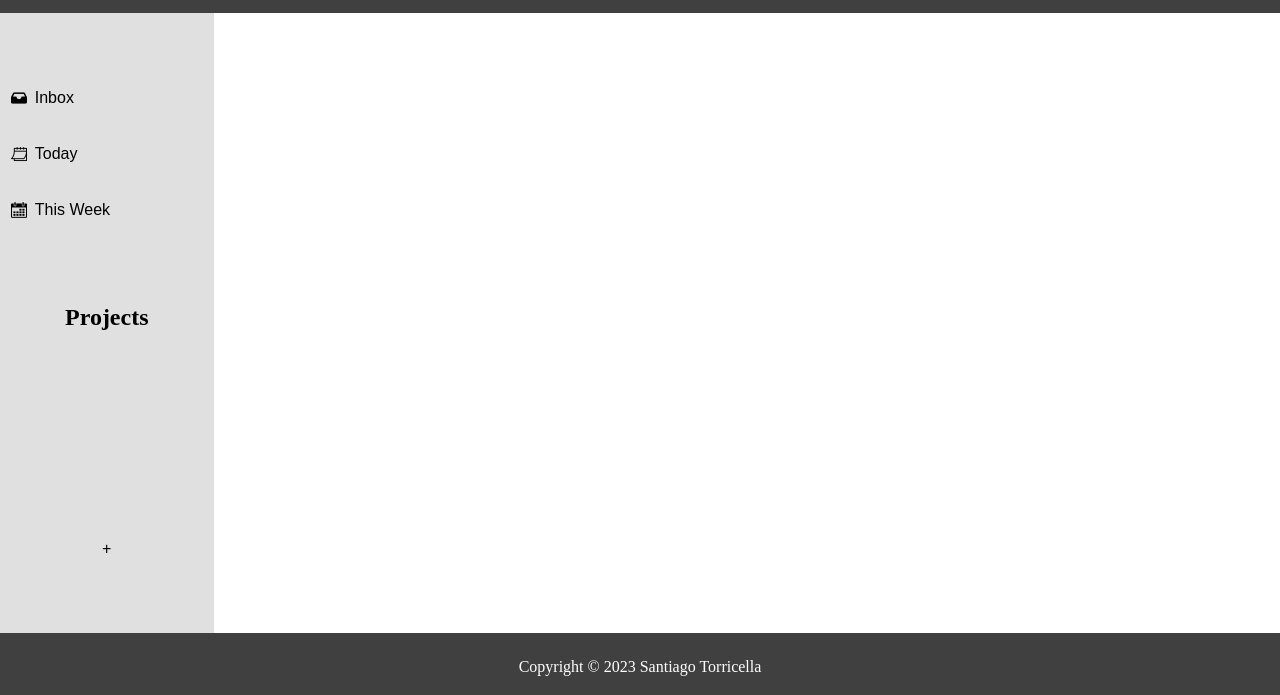
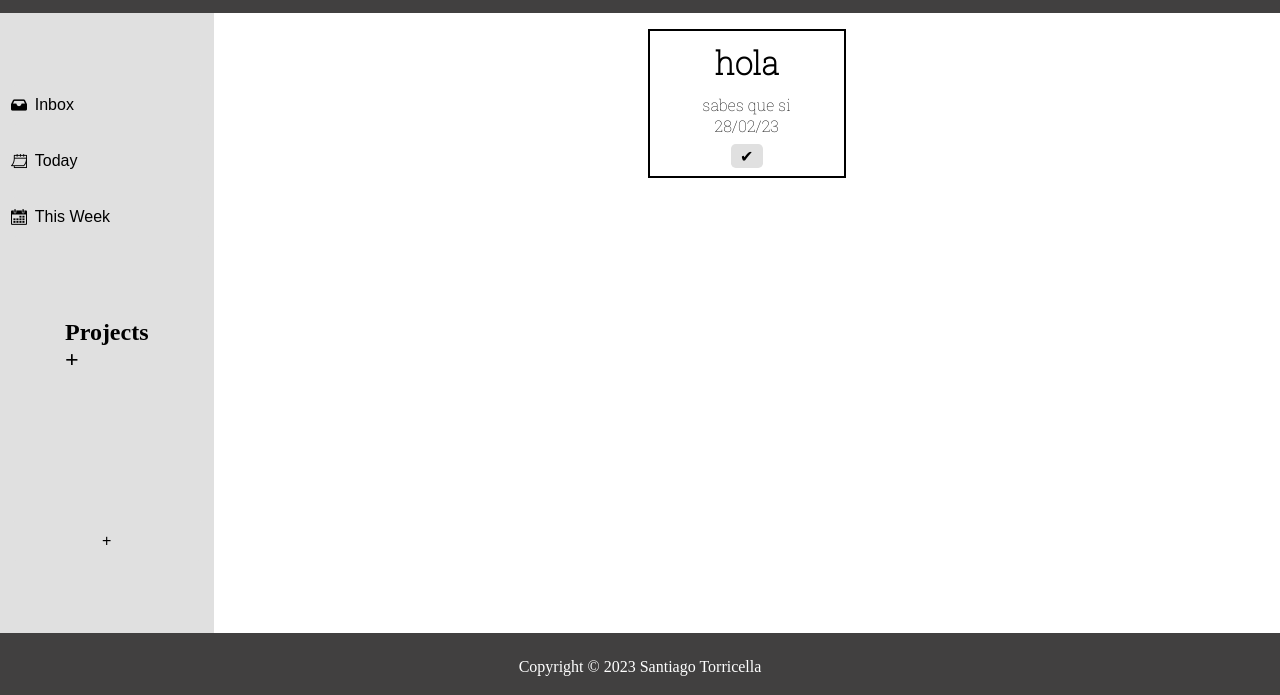
Before and after one commit to SantiagoTorricella/To-do-list, a website built with webpack: page dist/index.html in a window 1280 px wide. Shown: the part 105-800 px from the top of the page. Built offline with nearby package versions, Linux system fonts and the light colour scheme.

Commit message:
Task and project functionality reachead

```diff
--- a/src/modules/ToDo.js
+++ b/src/modules/ToDo.js
@@ -1,7 +1,7 @@
 const createToDo = (name, description, date) => {
-  // this.name = name;
-  // this.description = description;
-  // this.date = date;
+  globalThis.name = name;
+  globalThis.description = description;
+  globalThis.date = date;
   return { name, description, date };
 };
 
--- a/src/modules/dom.js
+++ b/src/modules/dom.js
@@ -6,10 +6,18 @@ const body = document.querySelector(".project-preview");
 const addButton = document.querySelector(".nav__add-button");
 const pushButton = document.querySelector(".modal__add-button");
 const modal = document.querySelector(".modal");
+const showAddProject = document.querySelector(".nav__projects-title");
+const projectModal = document.querySelector(".nav__project-add-popup");
+const projectList = document.querySelector(".nav__projects");
+const addProject = document.querySelector(".nav__add-project-button");
 
-//Show modal button
+//Show modal on click
 addButton.addEventListener("click", () => {
   modal.showModal();
+});
+
+showAddProject.addEventListener("click", () => {
+  projectModal.style.visibility = "visible";
 });
 
 //Push to do on screen
@@ -23,7 +31,7 @@ function pushToDo(todo) {
   toDoCard.appendChild(toDoTitle);
 
   const toDoDescription = document.createElement("p");
-  toDoTitle.classList.add("to-do-description");
+  toDoDescription.classList.add("to-do-description");
   toDoDescription.innerText = todo.description;
   toDoCard.appendChild(toDoDescription);
 
@@ -32,16 +40,36 @@ function pushToDo(todo) {
   toDoDate.innerText = todo.date;
   toDoCard.appendChild(toDoDate);
 
+  const toDoButton = document.createElement("button");
+  toDoButton.innerText = "✔";
+  toDoButton.classList.add("to-do-button");
+  toDoCard.appendChild(toDoButton);
+
   body.appendChild(toDoCard);
 }
 
-// Add task button
+// Sumbit project on screen
+addProject.addEventListener("click", () => {
+  const projectDivTitle = document.createElement("button");
+  const projectName = document.querySelector(
+    ".nav__text-add-project-popup"
+  ).value;
+  projectDivTitle.classList.add("project-title");
+  projectDivTitle.innerText = projectName;
+  console.log(projectName);
+  projectList.appendChild(projectDivTitle);
+  projectModal.style.visibility = "hidden";
+});
+
+// Sumbit and push To Do
 pushButton.addEventListener("click", () => {
   const taskName = document.getElementById("to-do-name").value;
   const taskDescription = document.getElementById("to-do-description").value;
   const taskDueDate = document.getElementById("to-do-date").value;
   let newToDo = createToDo(taskName, taskDescription, taskDueDate);
-  console.log(newToDo);
   pushToDo(newToDo);
   modal.close();
 });
+
+let toDoPrueba = createToDo("hola", "sabes que si", "28/02/23");
+pushToDo(toDoPrueba);
--- a/src/modules/projects.js
+++ b/src/modules/projects.js
@@ -1,7 +1,7 @@
 const createProject = (projectName) => {
-  this.name = projectName;
-  this.projectTasks = [];
-  return { name, projectTasks };
+  globalThis.name = projectName;
+  globalThis.projectTasks = [];
+  return { projectName, projectTasks };
 };
 
 export default createProject;
--- a/src/styles/main.css
+++ b/src/styles/main.css
@@ -80,6 +80,24 @@ button:hover {
   max-width: 1000px;
   height: 550px;
 }
+
+.project-modal {
+  position: fixed;
+  top: 50%;
+  left: 50%;
+  transform: translate(-50%, -50%);
+}
+
+.to-do-card {
+  display: flex;
+  flex-direction: column;
+  align-items: center;
+  margin: 1em;
+  border-style: solid;
+  border-width: 2px;
+  border-color: black;
+}
+
 /* ||ELEMENTS */
 
 /* ||HEADER */
@@ -128,7 +146,20 @@ button:hover {
 }
 
 .nav__project-add-popup {
+  display: flex;
+  flex-direction: column;
   visibility: hidden;
+}
+
+.nav__new-project-buttons {
+  display: flex;
+}
+
+.nav__new-project-buttons > button {
+  display: block;
+  text-align: center;
+  width: 5em;
+  height: 2em;
 }
 
 .nav__add-button {
@@ -137,7 +168,30 @@ button:hover {
   text-align: center;
 }
 
-/* ||TASKS*/
+/* TO DO CARD */
+.to-do-title {
+  font-family: "Roboto Condensed", sans-serif;
+  font-family: "Roboto Slab", serif;
+  font-weight: bolder;
+}
+
+.to-do-description {
+  font-family: "Roboto Condensed", sans-serif;
+  font-family: "Roboto Slab", serif;
+  font-weight: lighter;
+}
+
+.to-do-date {
+  font-family: "Roboto Condensed", sans-serif;
+  font-family: "Roboto Slab", serif;
+}
+
+.to-do-button {
+  display: block;
+  text-align: center;
+  width: 2em;
+  height: 1.5em;
+}
 
 /* ||FOOTER */
 
```
Also changed, not shown: dist/bundle.js, dist/index.html.
